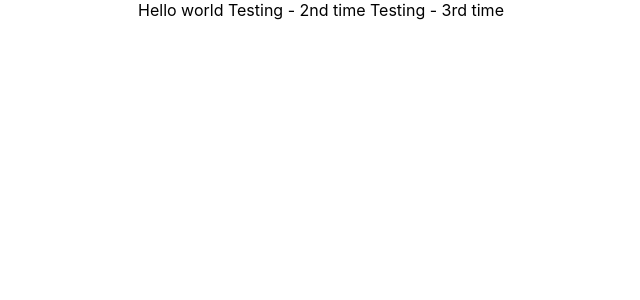
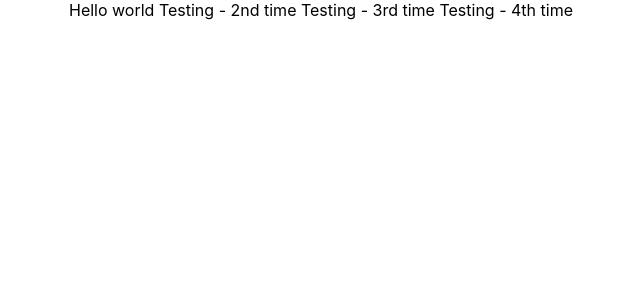
Before and after one commit to H13062/Project3444, a React (Create React App) app: page / in a window 1280 px wide. Shown: the top 300 px of the page, without its empty margins (319-959 px from the left). Built offline with nearby package versions, Linux system fonts and the light colour scheme.

Commit message:
Minh - 4th test test commit

```diff
--- a/src/App.js
+++ b/src/App.js
@@ -7,6 +7,7 @@ function App() {
       Hello world
       Testing - 2nd time
       Testing - 3rd time
+      Testing - 4th time
     </div>
   );
 }
```
